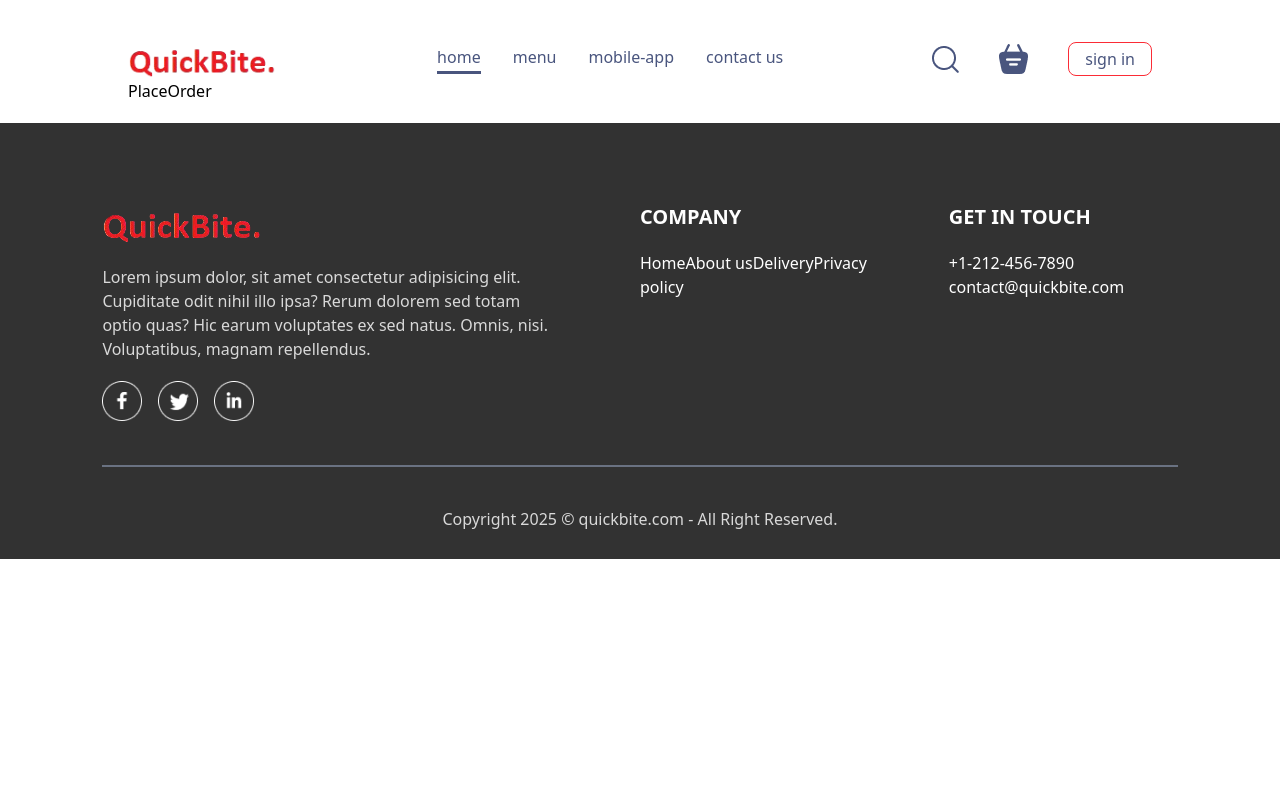
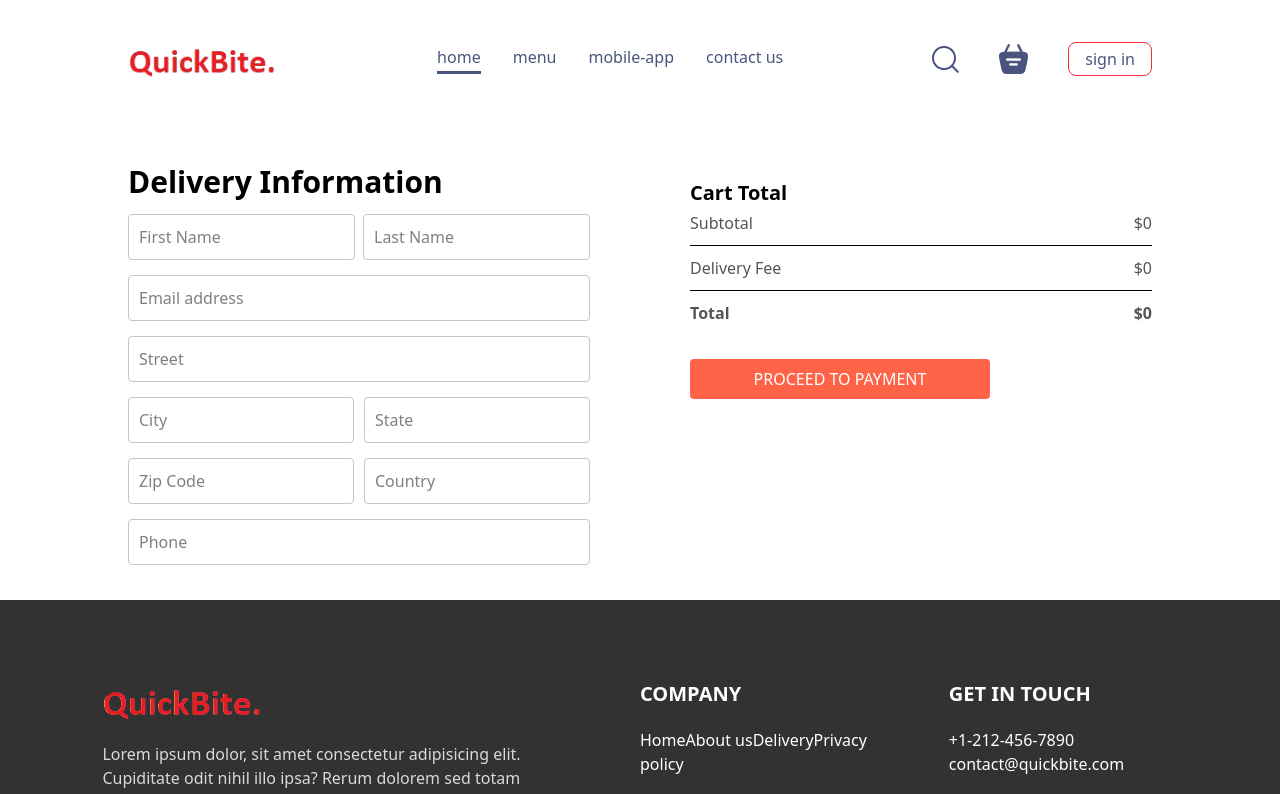
Before and after one commit to baskaranjeeva/QuickBite-Food-Ordering-App, a React (Vite) app: page /order in a window 1280 px wide. Shown: the top 794 px of the page. Built offline with nearby package versions, Linux system fonts and the light colour scheme.

Commit message:
Place order page done

```diff
--- a/src/pages/Cart/Cart.jsx
+++ b/src/pages/Cart/Cart.jsx
@@ -2,10 +2,11 @@ import React, { useEffect } from "react";
 import { useSelector, useDispatch } from "react-redux";
 import { removeFromCart, getTotalCartAmount } from "../../slices/foodSlice";
 import "./Cart.css";
+import { useNavigate } from "react-router-dom";
 function Cart() {
   const { cartItems, food_list, total } = useSelector((state) => state.food);
   const dispatch = useDispatch();
-
+  const navigate = useNavigate();
   function removeItem(id) {
     dispatch(removeFromCart(id));
   }
@@ -69,15 +70,18 @@ function Cart() {
             <hr className="my-[10px]" />
             <div className="flex justify-between text-[#555]">
               <p>Delivery Fee</p>
-              <p>${2}</p>
+              <p>${total === 0 ? 0 : 2}</p>
             </div>
             <hr className="my-[10px]" />
             <div className="flex justify-between text-[#555]">
               <b>Total</b>
-              <b>${total + 2}</b>
+              <b>${total === 0 ? 0 : total + 2}</b>
             </div>
           </div>
-          <button className="border-none text-white bg-[tomato] w-[max(15vw,300px)] py-[8px] mt-2 rounded-[4px] cursor-pointer">
+          <button
+            onClick={() => navigate("/order")}
+            className="border-none text-white bg-[tomato] w-[max(15vw,300px)] py-[8px] mt-2 rounded-[4px] cursor-pointer"
+          >
             PROCEED TO CHECKOUT
           </button>
         </div>
--- a/src/pages/PlaceOrder/PlaceOrder.jsx
+++ b/src/pages/PlaceOrder/PlaceOrder.jsx
@@ -1,7 +1,90 @@
 import React from "react";
+import { useSelector } from "react-redux";
 
 function PlaceOrder() {
-  return <div>PlaceOrder</div>;
+  const { total } = useSelector((state) => state.food);
+  return (
+    <form className="flex items-start justify-between gap-[100px] mt-[80px]">
+      <div className="w-full max-w-[max(30% 500px)]">
+        <p className="text-[30px] font-bold mb-[10px]">Delivery Information</p>
+        <div className="flex gap-[8px] ">
+          <input
+            className="mb-[15px] w-full p-[10px] rounded-[4px] outline-[tomato] border-1 border-solid border-[#c5c5c5]"
+            type="text"
+            placeholder="First Name"
+          />
+          <input
+            className="mb-[15px] w-full p-[10px] rounded-[4px] outline-[tomato] border-1 border-solid border-[#c5c5c5]"
+            type="text"
+            placeholder="Last Name"
+          />
+        </div>
+        <input
+          className="mb-[15px] w-full p-[10px] rounded-[4px] outline-[tomato] border-1 border-solid border-[#c5c5c5]"
+          type="email"
+          placeholder="Email address"
+        />
+        <input
+          className="mb-[15px] w-full p-[10px] rounded-[4px] outline-[tomato] border-1 border-solid border-[#c5c5c5]"
+          type="text"
+          placeholder="Street"
+        />
+        <div className="flex gap-[10px] ">
+          <input
+            className="mb-[15px] w-full p-[10px] rounded-[4px] outline-[tomato] border-1 border-solid border-[#c5c5c5]"
+            type="text"
+            placeholder="City"
+          />
+          <input
+            className="mb-[15px] w-full p-[10px] rounded-[4px] outline-[tomato] border-1 border-solid border-[#c5c5c5]"
+            type="text"
+            placeholder="State"
+          />
+        </div>
+        <div className="flex gap-[10px] ">
+          <input
+            className="mb-[15px] w-full p-[10px] rounded-[4px] outline-[tomato] border-1 border-solid border-[#c5c5c5]"
+            type="text"
+            placeholder="Zip Code"
+          />
+          <input
+            className="mb-[15px] w-full p-[10px] rounded-[4px] outline-[tomato] border-1 border-solid border-[#c5c5c5]"
+            type="text"
+            placeholder="Country"
+          />
+        </div>
+        <input
+          className="mb-[15px] w-full p-[10px] rounded-[4px] outline-[tomato] border-1 border-solid border-[#c5c5c5]"
+          type="text"
+          placeholder="Phone"
+        />
+      </div>
+      <div className="w-full max-w-[max(40% 500px)]">
+        <div className="flex flex-1 flex-col gap-1 mt-[20px]">
+          <h2 className="text-xl font-bold">Cart Total</h2>
+          <div>
+            <div className="flex justify-between text-[#555]">
+              <p>Subtotal</p>
+              <p>${total}</p>
+            </div>
+            <hr className="my-[10px]" />
+            <div className="flex justify-between text-[#555]">
+              <p>Delivery Fee</p>
+              <p>${total === 0 ? 0 : 2}</p>
+            </div>
+            <hr className="my-[10px]" />
+            <div className="flex justify-between text-[#555]">
+              <b>Total</b>
+              <b>${total === 0 ? 0 : total + 2}</b>
+            </div>
+          </div>
+          <button className="border-none text-white bg-[tomato] w-[max(15vw,300px)] py-[8px] mt-2 rounded-[4px] cursor-pointer mt-[30px]">
+            PROCEED TO PAYMENT
+          </button>
+        </div>
+      </div>
+    </form>
+  );
 }
 
 export default PlaceOrder;
```
